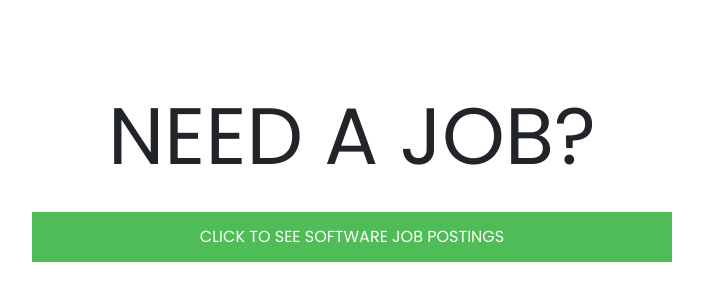
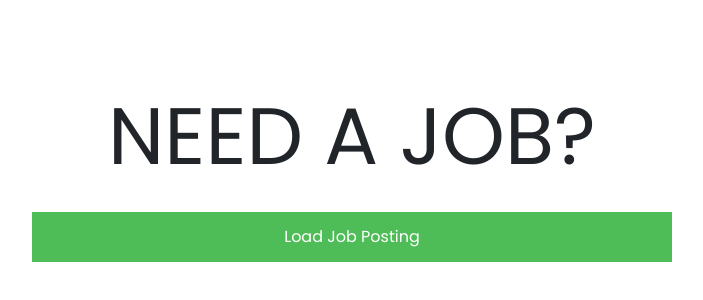
Before and after one commit to Casio142/listJob, a React (Create React App) app: page / in a window 1280 px wide. Shown: the part 226-526 px from the top of the page, without its empty margins (288-991 px from the left). Built offline with nearby package versions, Linux system fonts and the light colour scheme.

Commit message:
Text Size Adjustment
Adjust the css styling for the screen size

```diff
--- a/src/App.css
+++ b/src/App.css
@@ -137,7 +137,6 @@ Navigation Styling
   margin: 10px 0px 10px 0px;
 }
 
-
 .companyLabel{
   display:none;
 }
@@ -192,7 +191,6 @@ Navigation Styling
   background-color: rgba(255, 0, 43, 0.87);
 }
 
-
 ::-webkit-scrollbar {
   width: 0px;  /* Remove scrollbar space */
   background: rgba(255, 255, 255, 0);  /* Optional: just make scrollbar invisible */
@@ -246,9 +244,6 @@ Navigation Styling
   border:none;
 }
 
-
-
-
 .divLine{
   height: 5px;
   width: 25%;
@@ -260,6 +255,14 @@ Navigation Styling
   .popCloseBtn{
     height: 7.5% !important;
 
+  }
+
+}
+
+@media only screen and (max-height: 740px){
+
+  .postNotShown p {
+    font-size: 3rem;
   }
 
 }
--- a/src/App.js
+++ b/src/App.js
@@ -113,7 +113,7 @@ class App extends Component {
 
   render() {
     const {posts,togglePopup} = this.state;
-    var postings = <GreetPage message="NEED A JOB?" btnLabel="CLICK TO SEE SOFTWARE JOB POSTINGS" displayPost={() => this.navToggle(1,this.addMore)} loading={this.state.loading}/>;
+    var postings = <GreetPage message="NEED A JOB?" btnLabel="Load Job Posting" displayPost={() => this.navToggle(1,this.addMore)} loading={this.state.loading}/>;
     var navDisplay = null;
     var popUp = null;
     var loading = null;
```
